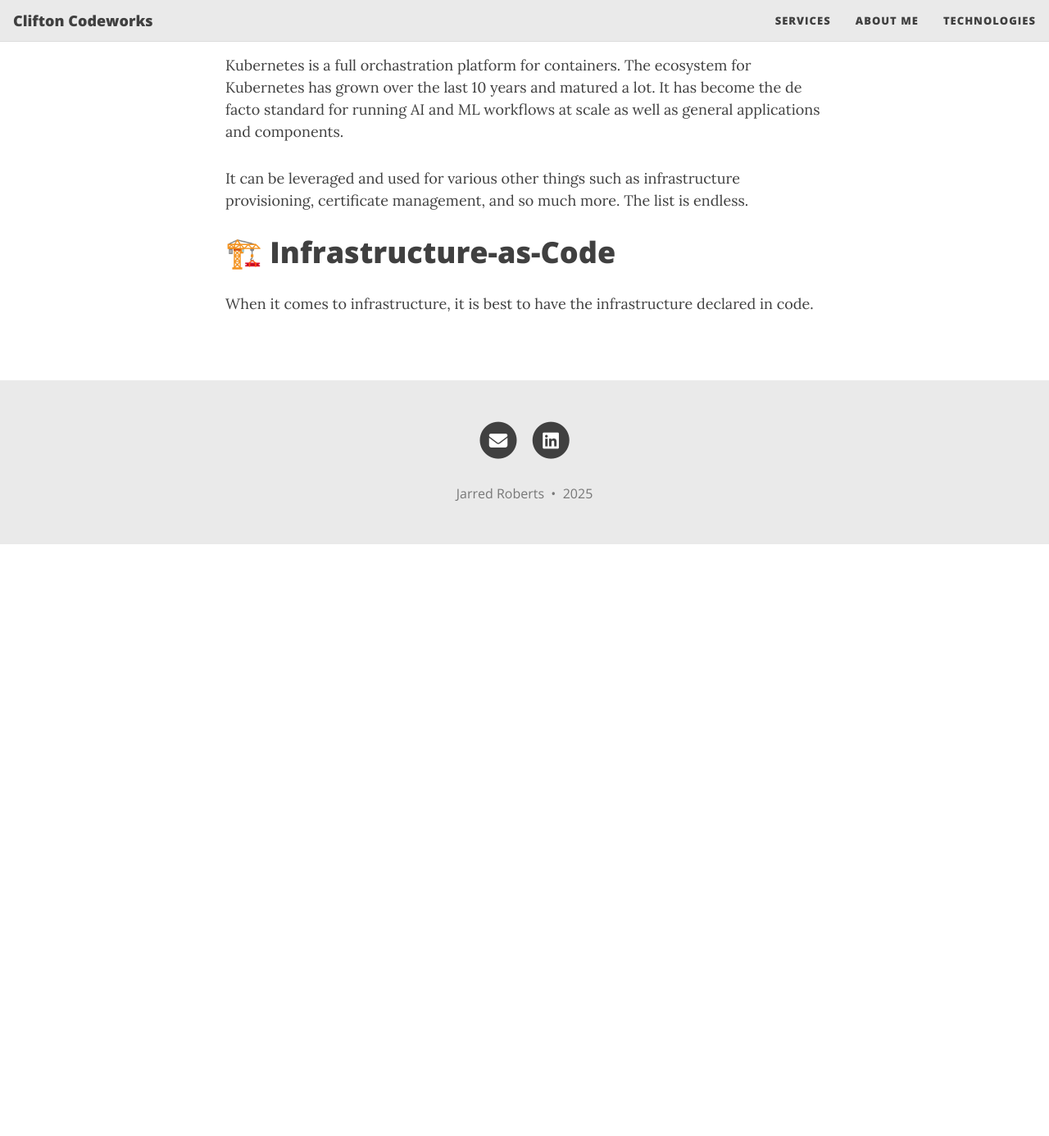
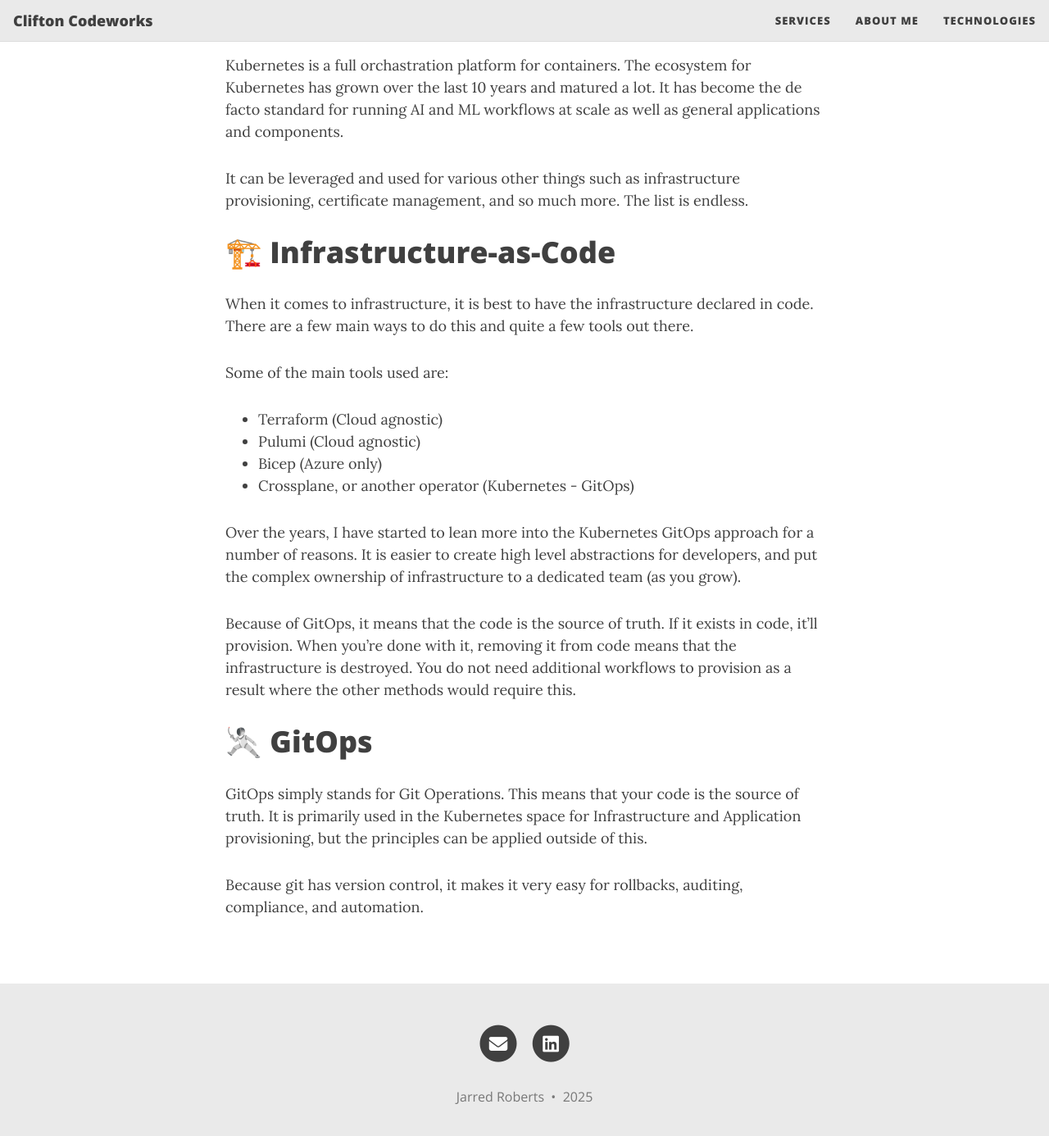
Before and after one commit to ChilledEther/business-site, a Jekyll site: the page built from pages/technologies.md, in a window 1280 px wide and 1400 px high, scrolled down 1219 px. Shown: the top 1386 px of the window at 82% size. Built offline with Jekyll 4.4.1, drawn with Linux system fonts in a browser that asks for light colours; before the commit the page ends 1883 px from its top, so only the background shows below that.

Commit message:
docs: update technologies page

```diff
--- a/pages/technologies.md
+++ b/pages/technologies.md
@@ -36,4 +36,22 @@ It can be leveraged and used for various other things such as infrastructure pro
 
 # 🏗️ Infrastructure-as-Code
 
-When it comes to infrastructure, it is best to have the infrastructure declared in code.
+When it comes to infrastructure, it is best to have the infrastructure declared in code. There are a few main ways to do this and quite a few tools out there.
+
+Some of the main tools used are:
+
+* Terraform (Cloud agnostic)
+* Pulumi (Cloud agnostic)
+* Bicep (Azure only)
+* Crossplane, or another operator (Kubernetes - GitOps)
+
+Over the years, I have started to lean more into the Kubernetes GitOps approach for a number of reasons.
+It is easier to create high level abstractions for developers, and put the complex ownership of infrastructure to a dedicated team (as you grow).
+
+Because of GitOps, it means that the code is the source of truth. If it exists in code, it'll provision. When you're done with it, removing it from code means that the infrastructure is destroyed. You do not need additional workflows to provision as a result where the other methods would require this.
+
+# 🤺 GitOps
+
+GitOps simply stands for Git Operations. This means that your code is the source of truth. It is primarily used in the Kubernetes space for Infrastructure and Application provisioning, but the principles can be applied outside of this.
+
+Because git has version control, it makes it very easy for rollbacks, auditing, compliance, and automation.
```
